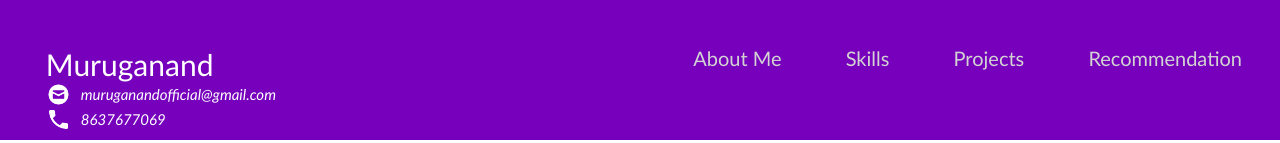
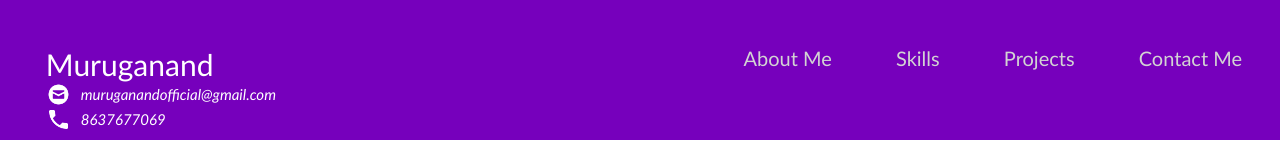
Before and after one commit to murug-anand/cv, a plain HTML site: page index.html in a window 1280 px wide. Shown: the top 143 px of the page. Drawn offline with Linux system fonts and the light colour scheme.

Commit message:
Update index.html

```diff
--- a/index.html
+++ b/index.html
@@ -26,7 +26,7 @@
           <a class="topmenu" href="#about-me">About Me</a>
           <a class="topmenu" href="#skills">Skills</a>
           <a class="topmenu" href="#projects">Projects</a>
-          <a class="topmenu" href="#contact">Recommendation</a>
+          <a class="topmenu" href="#contact">Contact Me</a>
           <!-- Add the links for Skills, Projects and Recommendation here -->
 
         </div>
```
